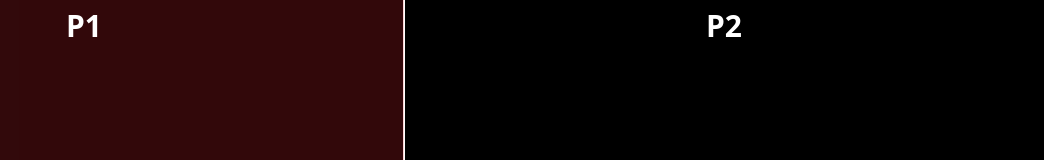
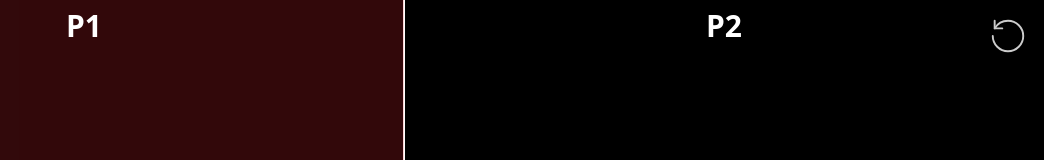
Before and after one commit to DaveEucharis/Pingpong-Scorer, a React (Vite) app: page / in a window 1280 px wide. Shown: the top 160 px of the page, without its empty margins (236-1280 px from the left). Built offline with nearby package versions, Linux system fonts and the light colour scheme.

Commit message:
added reset, set buttons and winset counts

```diff
--- a/src/App.tsx
+++ b/src/App.tsx
@@ -9,13 +9,13 @@ import './App.css'
 
 import Portrait from './components/Portrait'
 import { dragListener } from './utility/dragListener'
+import defaultPlayers from './utility/defaultPlayers'
+import ListSets from './components/ListSets'
 
 const App = () => {
   const [isLandscape, setIsLandscape] = useState(false)
-  const [players, editPlayers] = useState([
-    { pName: 'P1', score: 0, serve: true, firstServe: true, win: false },
-    { pName: 'P2', score: 0, serve: false, firstServe: false, win: false },
-  ])
+  const [showSetButton, setShowSetButton] = useState(false)
+  const [players, editPlayers] = useState(defaultPlayers)
   const isChangeCourt = useRef(false)
 
   const manageScore = {
@@ -35,6 +35,15 @@ const App = () => {
 
     if (firstServe)
       editPlayers(prev => prev.map(v => ({ ...v, firstServe: !v.firstServe })))
+  }
+
+  const handleChangeName = (e: SyntheticEvent) => {
+    const ele = e.currentTarget as HTMLInputElement
+    editPlayers(prev =>
+      prev.map((v, i) =>
+        Number(ele.dataset.index) === i ? { ...v, pName: ele.value } : v
+      )
+    )
   }
 
   const handleChangeCourt = (e: SyntheticEvent) => {
@@ -74,6 +83,20 @@ const App = () => {
     }
   }
 
+  const handleReset = () => {
+    editPlayers(defaultPlayers)
+  }
+
+  const handleSet = () => {
+    editPlayers(prev =>
+      prev.map(v =>
+        v.win
+          ? { ...v, win: false, score: 0, set: v.set + 1 }
+          : { ...v, score: 0 }
+      )
+    )
+  }
+
   useEffect(() => {
     if (!isChangeCourt.current) {
       //put logic around heree
@@ -107,7 +130,11 @@ const App = () => {
   }, [players[0].score, players[1].score])
 
   useEffect(() => {
-    if (players[0].win) {
+    if (players[0].win || players[1].win) {
+      setShowSetButton(true)
+      //NEXT SET
+    } else if (showSetButton) {
+      setShowSetButton(false)
     }
 
     //RESET
@@ -138,6 +165,55 @@ const App = () => {
       {isLandscape ? (
         <>
           <section className='relative flex-center select-none'>
+            {showSetButton ? (
+              <button
+                onClick={handleSet}
+                className='absolute text-2xl bottom-4 z-10 bg-black rounded-lg px-6 py-1 border-white border-2 font-semibold'
+              >
+                SET
+              </button>
+            ) : null}
+
+            <button
+              onClick={handleReset}
+              className='absolute [&>svg]:size-10 right-4 top-4 opacity-80 z-10'
+            >
+              <svg
+                viewBox='0 0 21 21'
+                xmlns='http://www.w3.org/2000/svg'
+                fill='#ffffff'
+                stroke='#ffffff'
+              >
+                <g
+                  id='SVGRepo_bgCarrier'
+                  strokeWidth='0'
+                ></g>
+                <g
+                  id='SVGRepo_tracerCarrier'
+                  strokeLinecap='round'
+                  strokeLinejoin='round'
+                ></g>
+                <g id='SVGRepo_iconCarrier'>
+                  {' '}
+                  <g
+                    fill='none'
+                    fillRule='evenodd'
+                    stroke='#ffffff'
+                    strokeLinecap='round'
+                    strokeLinejoin='round'
+                    transform='matrix(0 1 1 0 2.5 2.5)'
+                  >
+                    {' '}
+                    <path d='m3.98652376 1.07807068c-2.38377179 1.38514556-3.98652376 3.96636605-3.98652376 6.92192932 0 4.418278 3.581722 8 8 8s8-3.581722 8-8-3.581722-8-8-8'></path>{' '}
+                    <path
+                      d='m4 1v4h-4'
+                      transform='matrix(1 0 0 -1 0 6)'
+                    ></path>{' '}
+                  </g>{' '}
+                </g>
+              </svg>
+            </button>
+
             <button
               onClick={handleChangeCourt}
               className='absolute z-100 transition-transform rounded-full bg-black p-1'
@@ -165,11 +241,14 @@ const App = () => {
                   (v.serve ? 'bg-red-500/20' : '')
                 }
               >
-                <h2 className='absolute top-2 text-3xl font-semibold w-50 text-center outline-none'>
-                  {v.pName}
-                </h2>
+                <input
+                  value={v.pName}
+                  data-index={i}
+                  onChange={handleChangeName}
+                  className='absolute top-2 text-3xl font-semibold w-50 text-center outline-none'
+                />
 
-                <div className=' flex-center flex-col gap-2'>
+                <div className='relative flex-center flex-col gap-2'>
                   <h1
                     onClick={() => manageScore.add(i)}
                     className={
@@ -179,6 +258,8 @@ const App = () => {
                   >
                     {v.score}
                   </h1>
+
+                  <ListSets sets={v.set} />
 
                   <button
                     onClick={() => manageScore.minus(i)}
--- /dev/null
+++ b/src/components/ListSets.tsx
@@ -0,0 +1,21 @@
+type Props = { sets: number }
+
+const ListSets = ({ sets }: Props) => {
+  const arr = new Array()
+  for (let i = 0; i < sets; i++) {
+    arr.push(null)
+  }
+
+  return (
+    <ul className='absolute flex gap-2 bottom-15'>
+      {arr.map((v, i) => (
+        <li
+          key={i}
+          className='size-4 rounded-full bg-amber-500 shadow-orange-700'
+        ></li>
+      ))}
+    </ul>
+  )
+}
+
+export default ListSets
--- /dev/null
+++ b/src/utility/defaultPlayers.ts
@@ -0,0 +1,20 @@
+const defaultPlayers = [
+  {
+    pName: 'P1',
+    score: 0,
+    serve: true,
+    firstServe: true,
+    win: false,
+    set: 0,
+  },
+  {
+    pName: 'P2',
+    score: 0,
+    serve: false,
+    firstServe: false,
+    win: false,
+    set: 0,
+  },
+]
+
+export default defaultPlayers
```
